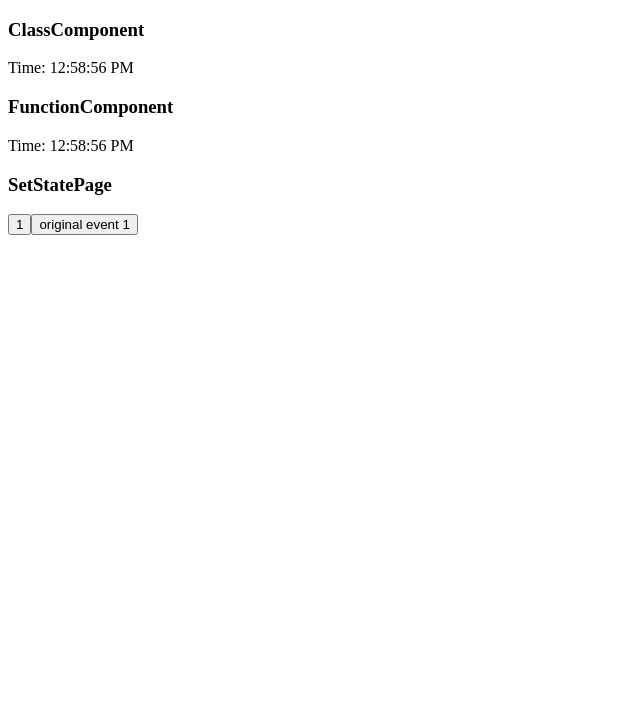
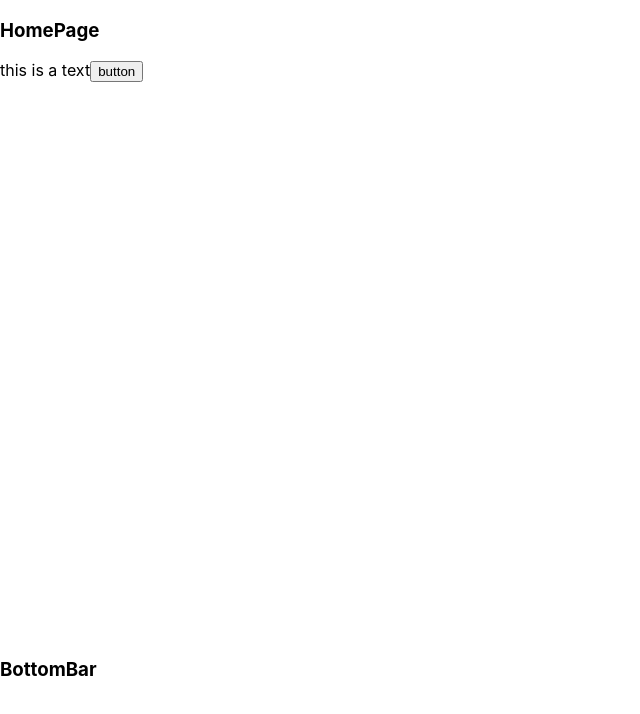
Before and after one commit to sevenduan/StudyReact, a React app in the folder my-app/: page / in a window 1280 px wide. Shown: the top 714 px of the page, without its empty margins (0-640 px from the left). Built offline with nearby package versions, Linux system fonts and the light colour scheme.

Commit message:
Composition

```diff
--- a/my-app/src/App.js
+++ b/my-app/src/App.js
@@ -1,15 +1,21 @@
 import React from "react";
-import ClassComponent from "./Pages/ClassComponent";
-import FunctionComponent from "./Pages/FunctionComponent";
-import SetStatePage from "./Pages/SetStatePage";
+// import ClassComponent from "./Pages/ClassComponent";
+// import FunctionComponent from "./Pages/FunctionComponent";
+import HomePage from "./Pages/HomePage";
+// import UserPage from "./Pages/UserPage";
+// import SetStatePage from "./Pages/SetStatePage";
+import "./index.css";
 
-function App(){
-    return <div className="App">
-        <ClassComponent></ClassComponent>
+function App() {
+  return (
+    <div className="App">
+      {/* <ClassComponent></ClassComponent>
         <FunctionComponent></FunctionComponent>
-        <SetStatePage></SetStatePage>
+        <SetStatePage></SetStatePage> */}
+      <HomePage></HomePage>
+      {/* <UserPage></UserPage> */}
     </div>
+  );
 }
 
-
 export default App;
--- /dev/null
+++ b/my-app/src/Components/BottomBar.js
@@ -0,0 +1,11 @@
+import React, { Component } from "react";
+
+export default class BottomBar extends Component {
+  render() {
+    return (
+      <div className="bottomBar">
+        <h3>BottomBar</h3>
+      </div>
+    );
+  }
+}
--- /dev/null
+++ b/my-app/src/Components/TopBar.js
@@ -0,0 +1,11 @@
+import React, { Component } from "react";
+
+export default class TopBar extends Component {
+  render() {
+    return (
+      <div className="topBar">
+        <h3>TopBar</h3>
+      </div>
+    );
+  }
+}
--- /dev/null
+++ b/my-app/src/Pages/HomePage.js
@@ -0,0 +1,27 @@
+import React, { Component } from "react";
+import Layout from "./Layout";
+
+export default class HomePage extends Component {
+  render() {
+    return (
+      <div>
+        <Layout showTopBar={false} showBottomBar={true} title="HomePage">
+          {/* <div>
+                    <h3>HomePage</h3>
+                </div> */}
+          {{
+            content: (
+              <div>
+                <h3>HomePage</h3>
+              </div>
+            ),
+            txt: "this is a text",
+            btnClick: () => {
+              console.log("btn click"); //sy-log
+            },
+          }}
+        </Layout>
+      </div>
+    );
+  }
+}
--- /dev/null
+++ b/my-app/src/Pages/Layout.js
@@ -0,0 +1,25 @@
+import React, { Component } from "react";
+import BottomBar from "../Components/BottomBar";
+import TopBar from "../Components/TopBar";
+
+export default class Layout extends Component {
+  componentDidMount() {
+    const { title = "layout" } = this.props;
+    document.title = title;
+  }
+  render() {
+    const { children, showTopBar, showBottomBar } = this.props;
+    console.log("children:", children); //sy-log
+    console.log("showTopBar:", showTopBar); //sy-log
+    console.log("showBottomBar:", showBottomBar); //sy-log
+    return (
+      <div className="layout">
+        {showTopBar && <TopBar />}
+        {children.content}
+        {children.txt}
+        <button onClick={children.btnClick}>button</button>
+        {showBottomBar && <BottomBar></BottomBar>}
+      </div>
+    );
+  }
+}
--- /dev/null
+++ b/my-app/src/Pages/UserPage.js
@@ -0,0 +1,16 @@
+import React, { Component } from "react";
+import Layout from "./Layout";
+
+export default class UserPage extends Component {
+  render() {
+    return (
+      <div>
+        <Layout showTopBar={true} showBottomBar={true} title="User Info">
+          <div>
+            <h3>User Page</h3>
+          </div>
+        </Layout>
+      </div>
+    );
+  }
+}
--- a/my-app/src/index.css
+++ b/my-app/src/index.css
@@ -11,3 +11,12 @@ code {
   font-family: source-code-pro, Menlo, Monaco, Consolas, 'Courier New',
     monospace;
 }
+
+.topBar{
+  top: 10px;
+}
+
+.bottomBar{
+  bottom: 100px;
+  position:absolute
+}
```
Also changed, not shown: my-app/src/Pages/FunctionComponent.js (+4 -4 lines).
